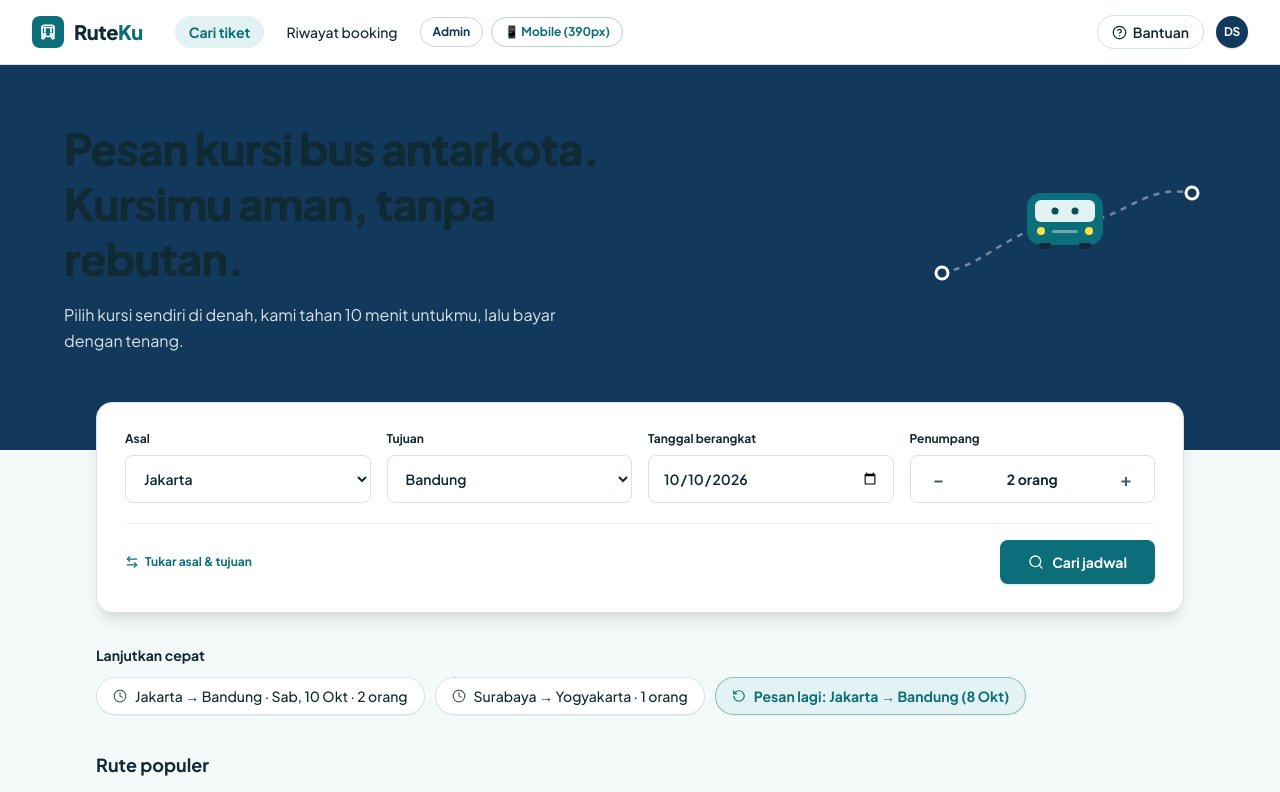
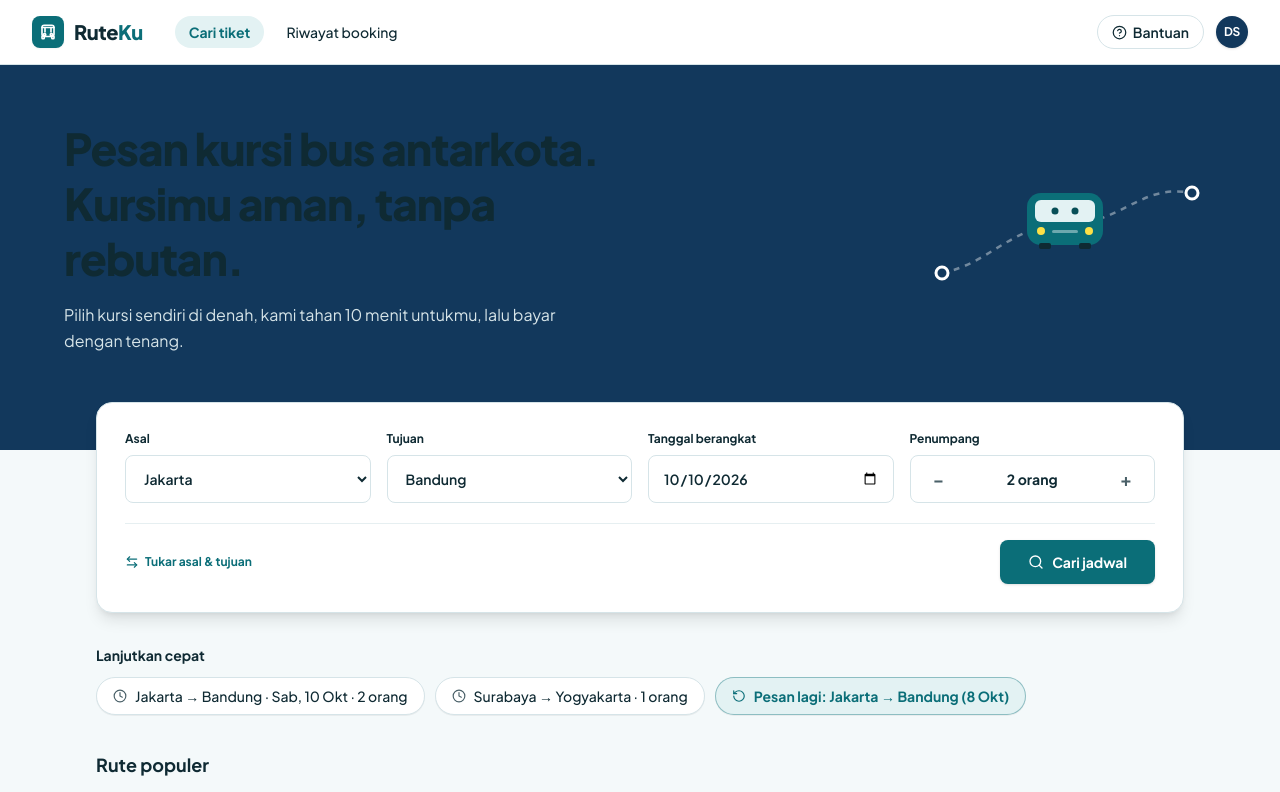
Before and after one commit to rifqi-dermawan/rute-ku, a Next.js app: page / in a window 1280 px wide. Shown: the top 792 px of the page. Built offline with nearby package versions, Linux system fonts and the light colour scheme.

Commit message:
chore: hide admin page link from public navbar, make it accessible via direct route or avatar

```diff
--- a/components/Navbar.tsx
+++ b/components/Navbar.tsx
@@ -75,18 +75,6 @@ export default function Navbar() {
             >
               Riwayat booking
             </Link>
-            <Link
-              href="/admin"
-              className="hidden md:inline-flex items-center gap-1 px-3 py-1.5 rounded-full text-xs font-bold text-secondary hover:bg-secondary/10 transition-all border border-secondary/20"
-            >
-              Admin
-            </Link>
-            <Link
-              href="/mobile"
-              className="hidden lg:inline-flex items-center gap-1 px-3 py-1.5 rounded-full text-xs font-bold text-primary hover:bg-primary-tint transition-all border border-primary/30"
-            >
-              📱 Mobile (390px)
-            </Link>
           </nav>
         </div>
 
@@ -120,10 +108,14 @@ export default function Navbar() {
             <span>Bantuan</span>
           </Link>
 
-          {/* User profile avatar badge */}
-          <div className="w-8 h-8 rounded-full bg-secondary text-white font-bold text-xs flex items-center justify-center tracking-tight shadow-sm cursor-pointer hover:opacity-90 transition-opacity">
+          {/* User profile avatar badge — akses rahasia ke /admin ("yang tau tau aja") */}
+          <Link
+            href="/admin"
+            className="w-8 h-8 rounded-full bg-secondary text-white font-bold text-xs flex items-center justify-center tracking-tight shadow-sm hover:opacity-90 transition-opacity"
+            title="Akun Petugas"
+          >
             DS
-          </div>
+          </Link>
         </div>
       </div>
     </header>
```
